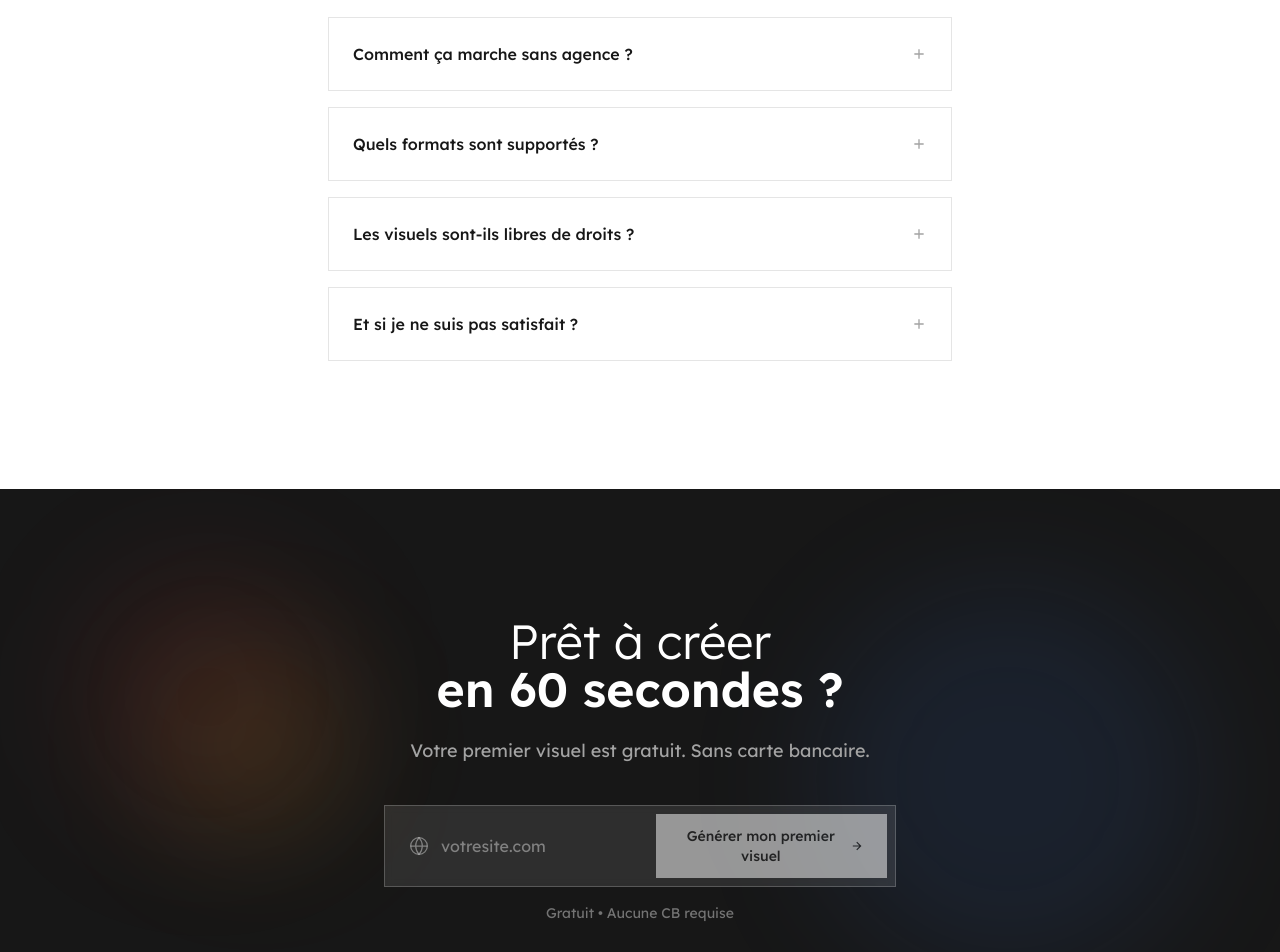
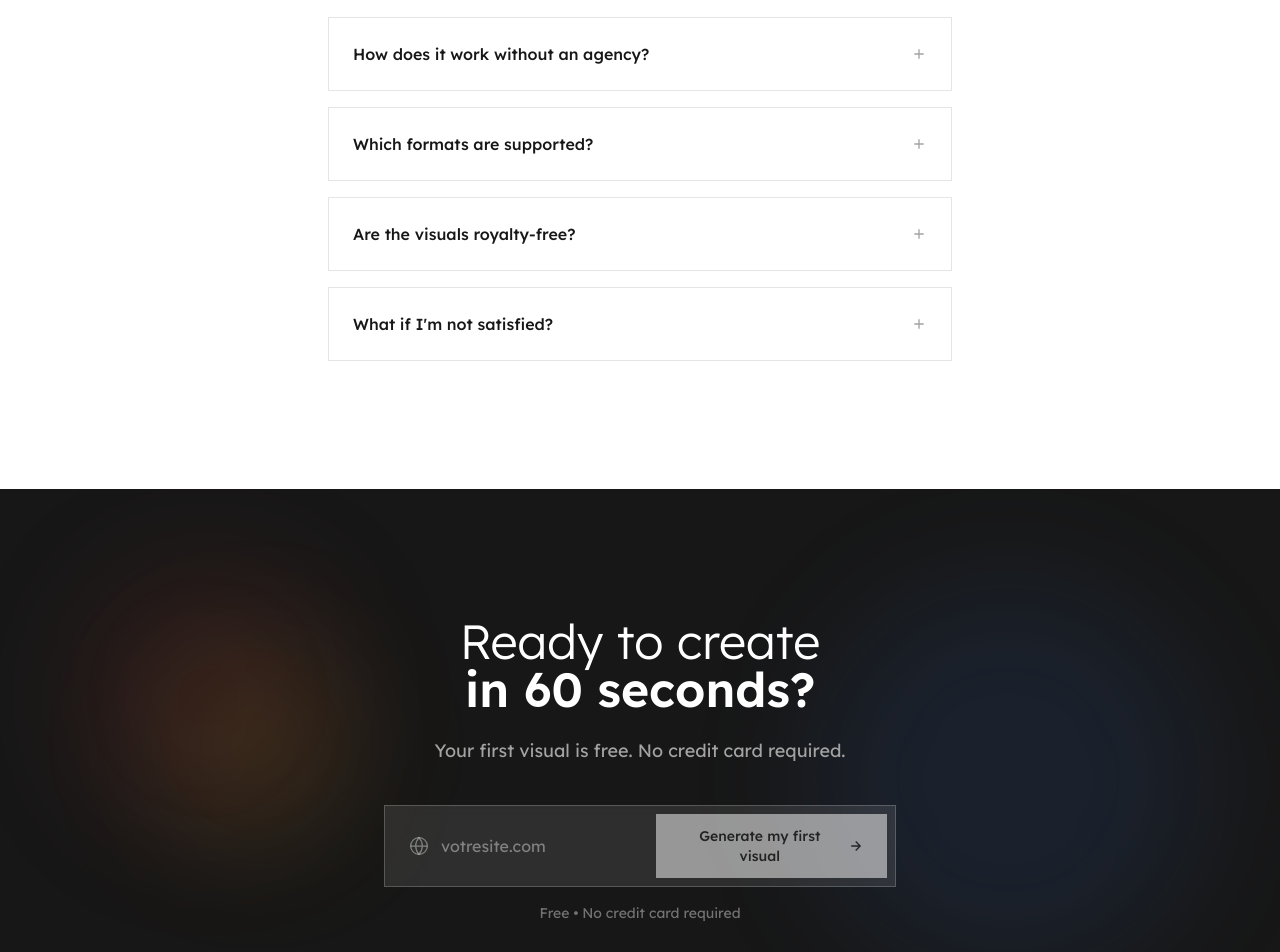
Before and after one commit to Liftof/briefbox, a Next.js app: page / in a window 1280 px wide. Shown: the part 5300-6252 px from the top of the page. Built offline with nearby package versions, Linux system fonts and the light colour scheme; no server answers.

Commit message:
feat: i18n - FAQ + CTA Section complete
FAQ:
- All 4 questions translated
- All 4 answers translated

CtaSection:
- Headlines
- Subheadline
- Button states (loading, generate)
- Footer text

Landing page i18n is now ~95% complete!

```diff
--- a/app/page.tsx
+++ b/app/page.tsx
@@ -467,49 +467,61 @@ export default async function Home() {
           <div className="space-y-4">
             <details className="group border border-gray-200 bg-white">
               <summary className="flex justify-between items-center p-6 cursor-pointer select-none">
-                <span className="font-medium text-gray-900">Comment ça marche sans agence ?</span>
+                <span className="font-medium text-gray-900">{locale === 'fr' ? 'Comment ça marche sans agence ?' : 'How does it work without an agency?'}</span>
                 <svg className="w-4 h-4 text-gray-400 transition-transform group-open:rotate-45" fill="none" stroke="currentColor" strokeWidth="2" viewBox="0 0 24 24">
                   <path d="M12 5v14M5 12h14" />
                 </svg>
               </summary>
               <div className="px-6 pb-6 text-sm text-gray-500 leading-relaxed border-t border-gray-100 pt-4">
-                Palette fait le travail d'un directeur artistique. Entrez votre site, on récupère votre charte, et vous générez des visuels pro qui respectent votre identité.
+                {locale === 'fr'
+                  ? "Palette fait le travail d'un directeur artistique. Entrez votre site, on récupère votre charte, et vous générez des visuels pro qui respectent votre identité."
+                  : "Palette does the work of an art director. Enter your site, we extract your brand guidelines, and you generate pro visuals that respect your identity."
+                }
               </div>
             </details>
 
             <details className="group border border-gray-200 bg-white">
               <summary className="flex justify-between items-center p-6 cursor-pointer select-none">
-                <span className="font-medium text-gray-900">Quels formats sont supportés ?</span>
+                <span className="font-medium text-gray-900">{locale === 'fr' ? 'Quels formats sont supportés ?' : 'Which formats are supported?'}</span>
                 <svg className="w-4 h-4 text-gray-400 transition-transform group-open:rotate-45" fill="none" stroke="currentColor" strokeWidth="2" viewBox="0 0 24 24">
                   <path d="M12 5v14M5 12h14" />
                 </svg>
               </summary>
               <div className="px-6 pb-6 text-sm text-gray-500 leading-relaxed border-t border-gray-100 pt-4">
-                Instagram (Stories, Posts), LinkedIn, Facebook, Twitter/X, Pinterest. Chaque export est optimisé pour la plateforme.
+                {locale === 'fr'
+                  ? "Instagram (Stories, Posts), LinkedIn, Facebook, Twitter/X, Pinterest. Chaque export est optimisé pour la plateforme."
+                  : "Instagram (Stories, Posts), LinkedIn, Facebook, Twitter/X, Pinterest. Each export is optimized for the platform."
+                }
               </div>
             </details>
 
             <details className="group border border-gray-200 bg-white">
               <summary className="flex justify-between items-center p-6 cursor-pointer select-none">
-                <span className="font-medium text-gray-900">Les visuels sont-ils libres de droits ?</span>
+                <span className="font-medium text-gray-900">{locale === 'fr' ? 'Les visuels sont-ils libres de droits ?' : 'Are the visuals royalty-free?'}</span>
                 <svg className="w-4 h-4 text-gray-400 transition-transform group-open:rotate-45" fill="none" stroke="currentColor" strokeWidth="2" viewBox="0 0 24 24">
                   <path d="M12 5v14M5 12h14" />
                 </svg>
               </summary>
               <div className="px-6 pb-6 text-sm text-gray-500 leading-relaxed border-t border-gray-100 pt-4">
-                Oui, absolument. Vous détenez 100% des droits commerciaux sur toutes les images générées.
+                {locale === 'fr'
+                  ? "Oui, absolument. Vous détenez 100% des droits commerciaux sur toutes les images générées."
+                  : "Yes, absolutely. You own 100% commercial rights to all generated images."
+                }
               </div>
             </details>
 
             <details className="group border border-gray-200 bg-white">
               <summary className="flex justify-between items-center p-6 cursor-pointer select-none">
-                <span className="font-medium text-gray-900">Et si je ne suis pas satisfait ?</span>
+                <span className="font-medium text-gray-900">{locale === 'fr' ? 'Et si je ne suis pas satisfait ?' : "What if I'm not satisfied?"}</span>
                 <svg className="w-4 h-4 text-gray-400 transition-transform group-open:rotate-45" fill="none" stroke="currentColor" strokeWidth="2" viewBox="0 0 24 24">
                   <path d="M12 5v14M5 12h14" />
                 </svg>
               </summary>
               <div className="px-6 pb-6 text-sm text-gray-500 leading-relaxed border-t border-gray-100 pt-4">
-                Régénérez autant de fois que vous voulez. Modifiez un détail en un clic. Et si vraiment ça ne va pas, on rembourse sans poser de questions.
+                {locale === 'fr'
+                  ? "Régénérez autant de fois que vous voulez. Modifiez un détail en un clic. Et si vraiment ça ne va pas, on rembourse sans poser de questions."
+                  : "Regenerate as many times as you want. Modify a detail in one click. And if it really doesn't work, we refund no questions asked."
+                }
               </div>
             </details>
           </div>
--- a/components/CtaSection.tsx
+++ b/components/CtaSection.tsx
@@ -3,8 +3,10 @@
 import { useState } from 'react';
 import { useRouter } from 'next/navigation';
 import { useAuth, SignInButton } from '@clerk/nextjs';
+import { useTranslation } from '@/lib/i18n';
 
 export default function CtaSection() {
+  const { locale } = useTranslation();
   const [url, setUrl] = useState('');
   const [isLoading, setIsLoading] = useState(false);
   const { isSignedIn, isLoaded } = useAuth();
@@ -35,11 +37,17 @@ export default function CtaSection() {
 
       <div className="max-w-3xl mx-auto px-6 text-center relative z-10">
         <h2 className="text-3xl sm:text-4xl md:text-5xl font-light mb-6 leading-tight">
-          Prêt à créer<br />
-          <span className="font-semibold">en 60 secondes ?</span>
+          {locale === 'fr' ? (
+            <>Prêt à créer<br /><span className="font-semibold">en 60 secondes ?</span></>
+          ) : (
+            <>Ready to create<br /><span className="font-semibold">in 60 seconds?</span></>
+          )}
         </h2>
         <p className="text-lg text-gray-400 mb-10 max-w-xl mx-auto">
-          Votre premier visuel est gratuit. Sans carte bancaire.
+          {locale === 'fr'
+            ? 'Votre premier visuel est gratuit. Sans carte bancaire.'
+            : 'Your first visual is free. No credit card required.'
+          }
         </p>
 
         {/* URL Input */}
@@ -72,11 +80,11 @@ export default function CtaSection() {
                       <circle className="opacity-25" cx="12" cy="12" r="10" stroke="currentColor" strokeWidth="4" fill="none" />
                       <path className="opacity-75" fill="currentColor" d="M4 12a8 8 0 018-8V0C5.373 0 0 5.373 0 12h4zm2 5.291A7.962 7.962 0 014 12H0c0 3.042 1.135 5.824 3 7.938l3-2.647z" />
                     </svg>
-                    <span>Chargement...</span>
+                    <span>{locale === 'fr' ? 'Chargement...' : 'Loading...'}</span>
                   </>
                 ) : (
                   <>
-                    <span>Générer mon premier visuel</span>
+                    <span>{locale === 'fr' ? 'Générer mon premier visuel' : 'Generate my first visual'}</span>
                     <svg className="w-4 h-4" fill="none" stroke="currentColor" strokeWidth="2" viewBox="0 0 24 24">
                       <path d="M5 12h14M12 5l7 7-7 7" />
                     </svg>
@@ -89,7 +97,7 @@ export default function CtaSection() {
                   disabled={!url.trim()}
                   className="bg-white text-gray-900 px-6 py-3 font-medium text-sm hover:bg-gray-100 transition-all disabled:opacity-50 disabled:cursor-not-allowed flex items-center justify-center gap-2"
                 >
-                  <span>Générer mon premier visuel</span>
+                  <span>{locale === 'fr' ? 'Générer mon premier visuel' : 'Generate my first visual'}</span>
                   <svg className="w-4 h-4" fill="none" stroke="currentColor" strokeWidth="2" viewBox="0 0 24 24">
                     <path d="M5 12h14M12 5l7 7-7 7" />
                   </svg>
@@ -99,7 +107,7 @@ export default function CtaSection() {
           </div>
 
           <p className="mt-4 text-sm text-white/40">
-            Gratuit • Aucune CB requise
+            {locale === 'fr' ? 'Gratuit • Aucune CB requise' : 'Free • No credit card required'}
           </p>
         </div>
       </div>
```
